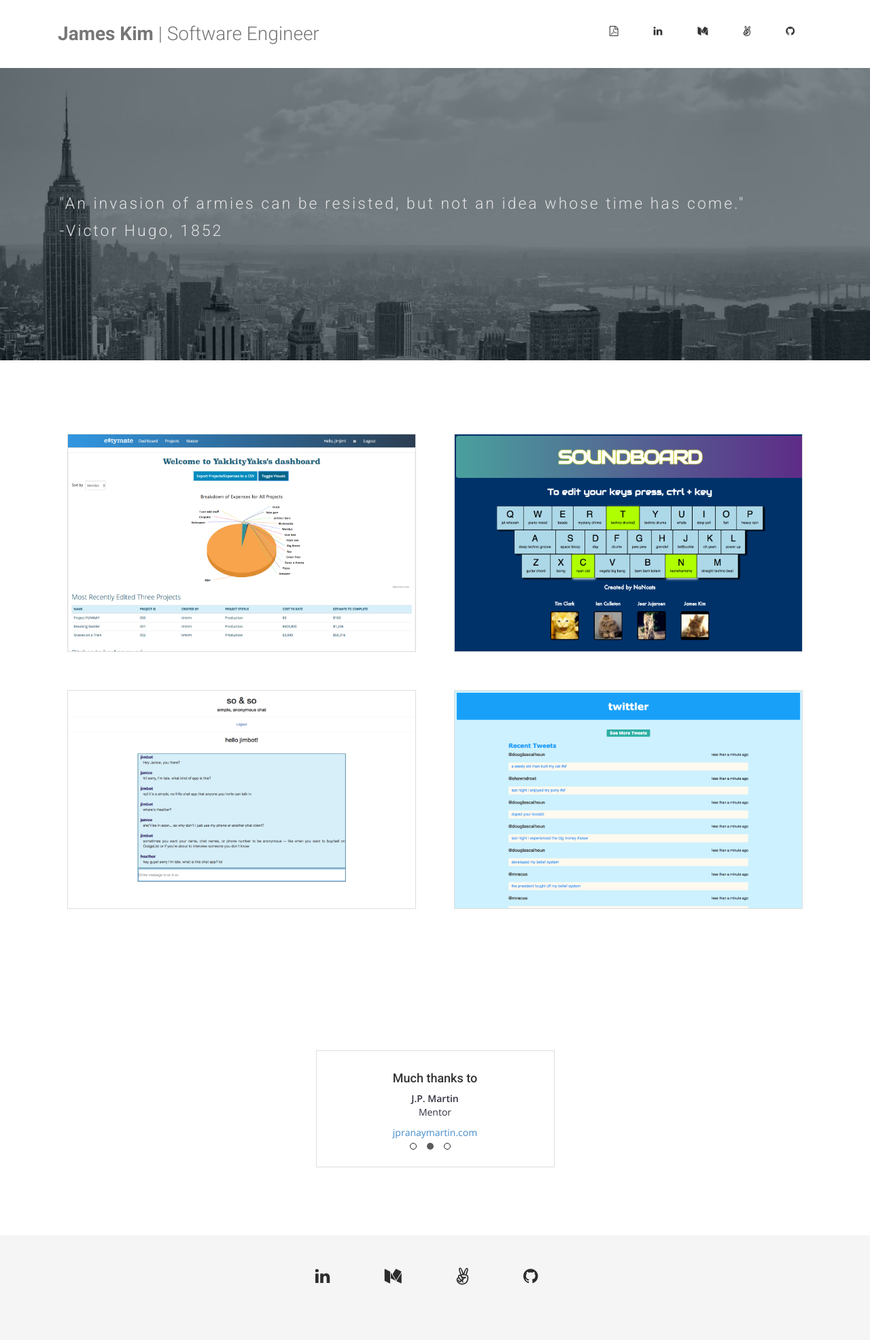
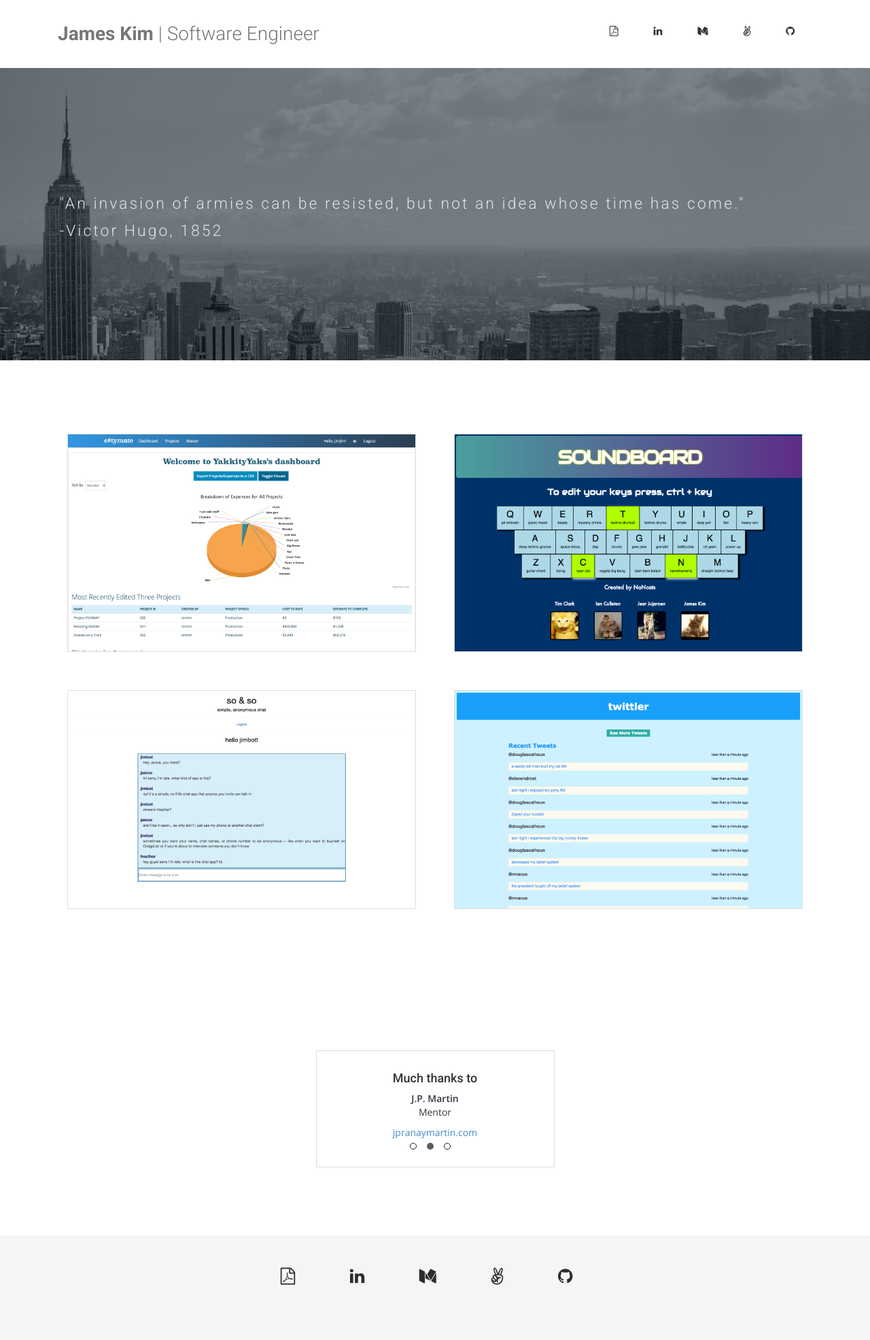
Before and after one commit to jimmy-james/jimmy-james.github.io, a Jekyll site: the page built from index.html, in a window 1280 px wide. Shown: the whole page at 68% size. Built offline with Jekyll 4.4.1, drawn with Linux system fonts in a browser that asks for light colours; nearby versions of some CDN libraries; some web fonts are replaced.

```diff
--- a/_includes/footer.html
+++ b/_includes/footer.html
@@ -5,6 +5,9 @@
       <div class="col-md-12">
         <div class="footer-manu">
           <ul class="social-icons">
+            <li>
+              <a href="http://www.jameskim.io/JamesKimResume_2016.pdf"><i class="fa fa-file-pdf-o" aria-hidden="true"></i></a>
+            </li>
             <li>
               <a href="https://www.linkedin.com/in/jamesjimkim" target="_blank"><i class="fa fa-linkedin"></i></a>
             </li>
--- a/_includes/header.html
+++ b/_includes/header.html
@@ -23,7 +23,7 @@
             <div class="collapse navbar-collapse" id="bs-example-navbar-collapse-1">
               <ul class="nav navbar-nav navbar-right">
                 <li>
-                  <a href="http://www.jameskim.io/img/JamesKimResume_2016.pdf"><i class="fa fa-file-pdf-o" aria-hidden="true"></i></a>
+                  <a href="http://www.jameskim.io/JamesKimResume_2016.pdf"><i class="fa fa-file-pdf-o" aria-hidden="true"></i></a>
                 </li>
                 <li>
                   <a href="https://www.linkedin.com/in/jamesjimkim" target="_blank"><i class="fa fa-linkedin"></i></a>
```
